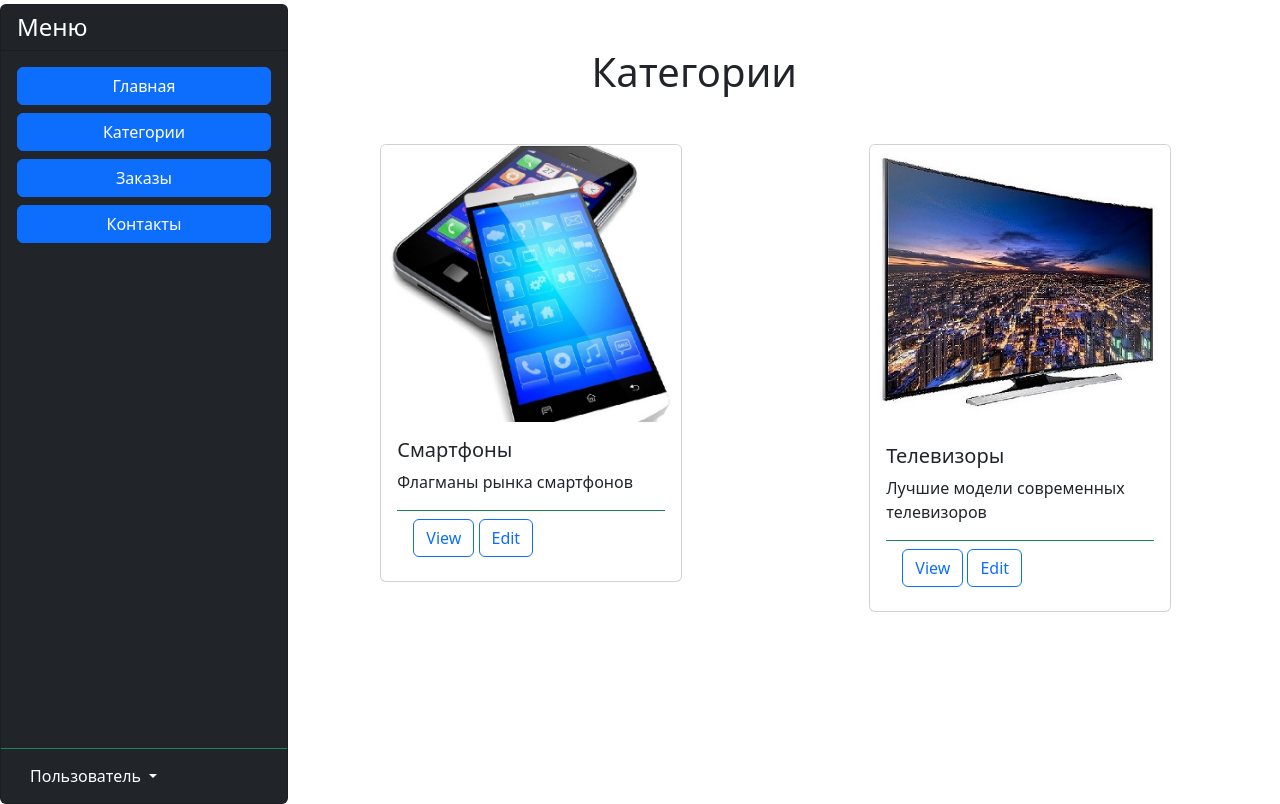
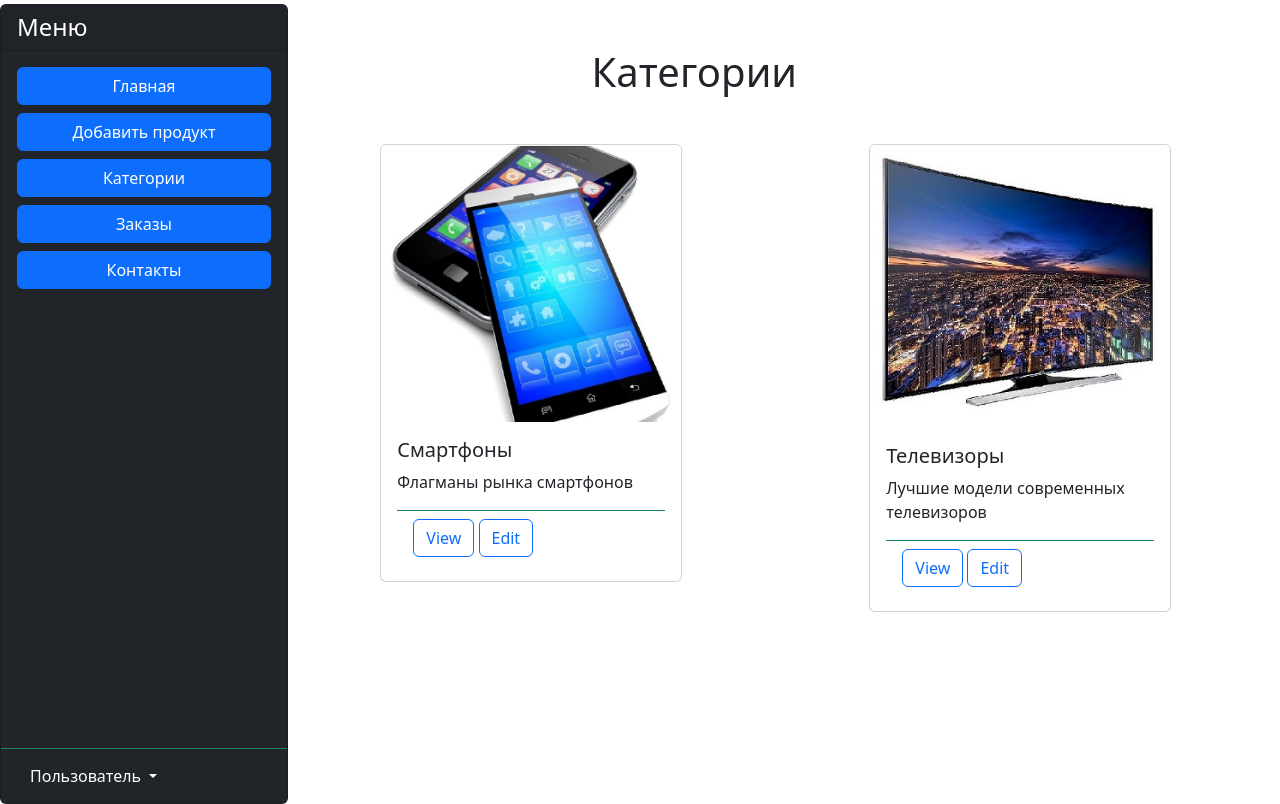
Before and after one commit to PetrMaev/online_shop, a Django app: page /catalog/categories_list/ in a window 1280 px wide. Run offline with Django 5.2, Linux system fonts and the light colour scheme; data comes from the database, SQL or seed files in the repository; some libraries are stand-ins or nearby versions.

Commit message:
add new button for add new product

```diff
--- a/catalog/templates/catalog/inc_menu.html
+++ b/catalog/templates/catalog/inc_menu.html
@@ -5,6 +5,9 @@
                 <div class="d-grid gap-2 col-12 mx-auto">
                     <a href="{% url 'catalog:home'%}">
                         <button type="button" class="btn btn-primary w-100">Главная</button>
+                    </a>
+                    <a href="{% url 'catalog:product_create'%}">
+                        <button type="button" class="btn btn-primary w-100">Добавить продукт</button>
                     </a>
                     <a href="{% url 'catalog:categories_list'%}">
                         <button type="button" class="btn btn-primary w-100">Категории</button>
```
